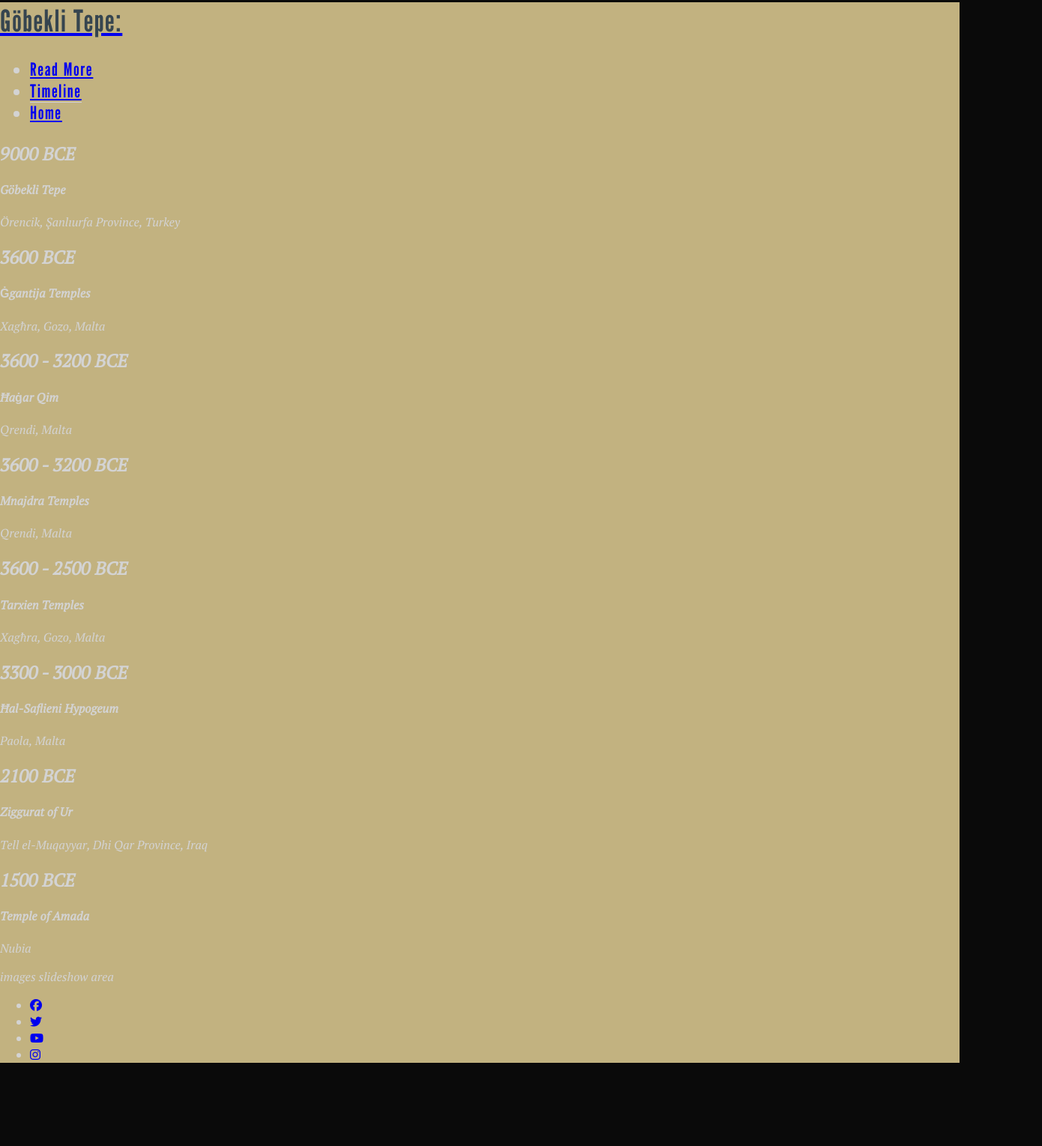
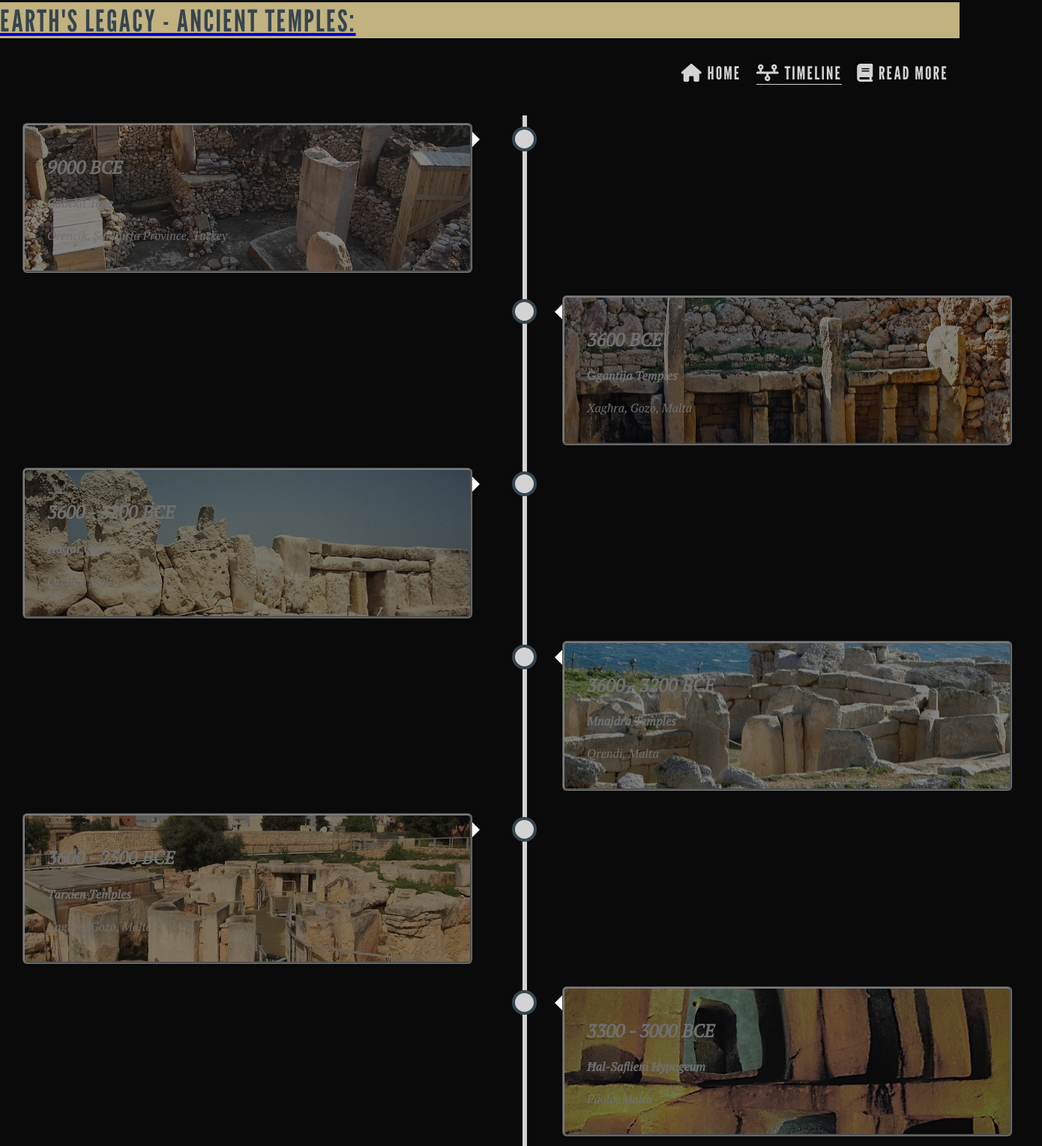
Before and after one commit to Code-Institute-Submissions/HTML-Essentials-Portfolio-Project, a plain HTML site: page timeline.html in a window 1280 px wide. Shown: the part 24-1553 px from the top of the page at 75% size, 1390 px wide, since content can reach past the window. Before the commit the page ends 1458 px from the top, so only its background shows below. Drawn offline with nearby package versions, Linux system fonts and the light colour scheme.

Commit message:
styled timeline and added images, synced the headers across all pages

```diff
--- a/assets/css/style.css
+++ b/assets/css/style.css
@@ -10,27 +10,21 @@ body {
     border: none;
 }
 
-/* headings  */
-
-header {
-    background-color: #c2b280;
-}
-
+/* header styling  */
 header a h1 {
     font-family: 'League Gothic', sans-serif;
     font-weight: 300;
     font-size: 250%;
     letter-spacing: 2px;
     color: #36454f;
-
+    background-color: #c2b280;
 }
 
-.title{
+.title {
     text-transform: uppercase;
 }
 
 /* navigation links */
-
 nav {
     font-family: 'League Gothic', sans-serif;
     font-weight: 250;
@@ -63,12 +57,12 @@ nav {
     width: 300px;
     height: 450px;
     padding: 12px;
-    border-style: solid;
+    border-radius: 6px;
+    border-style: groove;
     border-color: #d3d3d3;
     border-width: 1px;
     color: #36454f;
     background-color: #c2b280;
-
 }
 
 #text-outer {
@@ -81,7 +75,8 @@ nav {
     width: 75%;
     height: 500px;
     padding: 15px;
-    border-style: solid;
+    border-radius: 6px;
+    border-style: groove;
     border-color: #d3d3d3;
     border-width: 1px;
     color: #36454f;
@@ -128,13 +123,153 @@ iframe {
     line-height: 0;
     column-count: 3;
     column-gap: 2px;
- }
+}
 
- #images > img {
-     width: 100%;
- }
+#images>img {
+    width: 100%;
+}
 
- /* footer style  */
+/* footer style  */
 footer {
     background-color: #c2b280;
 }
+
+/* timeline styling */
+#temple-timeline {
+    background-color: #0a0a0a;
+}
+
+.timeline {
+    position: relative;
+    max-width: 1200px;
+    margin: 0 auto;
+}
+
+.timeline::after {
+    content: '';
+    position: absolute;
+    width: 6px;
+    background-color: #d3d3d3;
+    top: 0;
+    bottom: 0;
+    left: 55%;
+    margin-left: -3px;
+}
+
+.panel {
+    padding: 10px 40px;
+    position: relative;
+    width: 50%;
+}
+
+.panel::after {
+    content: '';
+    position: absolute;
+    width: 25px;
+    height: 25px;
+    right: -17px;
+    background-color: #d3d3d3;
+    border: 4px solid #36454f;
+    top: 15px;
+    border-radius: 50%;
+    z-index: 1;
+}
+
+.left {
+    left: -5%;
+}
+
+.right {
+    left: 55%;
+}
+
+.left::before {
+    content: " ";
+    height: 0;
+    position: absolute;
+    top: 22px;
+    width: 0;
+    z-index: 1;
+    right: 30px;
+    border: medium solid white;
+    border-width: 10px 0 10px 10px;
+    border-color: transparent transparent transparent white;
+}
+
+.right::before {
+    content: " ";
+    height: 0;
+    position: absolute;
+    top: 22px;
+    width: 0;
+    z-index: 1;
+    left: 30px;
+    border: medium solid white;
+    border-width: 10px 10px 10px 0;
+    border-color: transparent white transparent transparent;
+}
+
+.right::after {
+    left: -27px;
+}
+
+.left::after {
+    left: 693px;
+}
+
+.timeline-content {
+    color: #d3d3d3;
+    text-shadow: #0a0a0a;
+    padding: 20px 30px;
+    position: relative;
+    border-radius: 6px;
+    border-style: groove;
+    opacity: 0.5;
+}
+
+.timeline-content:hover {
+    opacity: 1;
+    color: white;
+}
+
+/* timeline images */
+#amada {
+    background-image: url(../images/Temple-of-Amada.jpg);
+    background-repeat: no-repeat;
+    background-position: center;
+}
+#ziggi {
+    background-image: url(../images/Ziggurat-of-Ur.jpg);
+    background-repeat: no-repeat;
+    background-position: center;
+}
+#hypo {
+    background-image: url(../images/Hal-Saflieni-Hypogeum.jpg);
+    background-repeat: no-repeat;
+    background-position: center;
+}
+#tarxien {
+    background-image: url(../images/Tarxien-Temples.jpg);
+    background-repeat: no-repeat;
+    background-position: center;
+}
+#mnajdra {
+    background-image: url(../images/Mnajdra.jpg);
+    background-repeat: no-repeat;
+    background-position: center;
+}
+#hagar {
+    background-image: url(../images/Hagar-Qim.jpg);
+    background-repeat: no-repeat;
+    background-position: center;
+}
+#ggantija {
+    background-image: url(../images/Ggantija.jpg);
+    background-repeat: no-repeat;
+    background-position: center;
+}
+#gobek {
+    background-image: url(../images/Gobekli-Tepe-timeline.jpg);
+    background-repeat: no-repeat;
+    background-position: center;
+}
--- a/timeline.html
+++ b/timeline.html
@@ -6,7 +6,7 @@
     <meta http-equiv="X-UA-Compatible" content="IE=edge">
     <meta name="viewport" content="width=device-width, initial-scale=1.0">
     <meta name="description" content="History and Archeology: Ancient Super Structures">
-    <meta name="keywords" content="<göbekli tepe, urfa turkey, megolithic, ancient, klaus schmidt>">
+    <meta name="keywords" content="göbekli tepe, urfa turkey, megolithic, ancient, klaus schmidt>">
 
     <title>Document</title>
 
@@ -16,85 +16,86 @@
 <body>
     <header>
         <a href="index.html">
-            <h1>Göbekli Tepe:</h1>
+            <h1 class="title">Earth's Legacy - Ancient Temples:</h1>
         </a>
 
         <nav>
-            <ul>
-                <li><a href="articles.html">Read More</a></li>
-                <li><a href="timeline.html" class="active">Timeline</a></li>
-                <li><a href="index.html">Home</a></li>
+            <ul id="navi" class="title">
+                <li><a href="articles.html"><i class="fa-solid fa-book"></i> Read More</a></li>
+                <li><a href="timeline.html" class="active"><i class="fa-solid fa-timeline"></i> Timeline</a></li>
+                <li><a href="index.html"><i class="fa-solid fa-house"></i> Home</a></li>
             </ul>
         </nav>
+        <br>
+        <br>
+        <br>
 
-        <div>
-            <div class="left-panel">
-                <div class="timeline-content">
+        <section id="temple-timeline">
+            <div class="timeline">
+                <div class="panel left">
+                    <div class="timeline-content" id="gobek">
                         <h2>9000 BCE</h2>
                         <h4>Göbekli Tepe</h4>
                         <p>Örencik, Şanlıurfa Province, Turkey</p>
                     </div>
                 </div>
 
-            <div class="right-panel">
-                <div class="timeline-content">
+                <div class="panel right">
+                    <div class="timeline-content" id="ggantija">
                         <h2>3600 BCE</h2>
                         <h4>Ġgantija Temples</h4>
                         <p>Xagħra, Gozo, Malta</p>
                     </div>
                 </div>
 
-            <div class="right-panel">
-                <div class="timeline-content">
+                <div class="panel left">
+                    <div class="timeline-content" id="hagar">
                         <h2>3600 - 3200 BCE</h2>
                         <h4>Ħaġar Qim</h4>
                         <p>Qrendi, Malta</p>
                     </div>
                 </div>
 
-            <div class="left-panel">
-                <div class="timeline-content">
+                <div class="panel right">
+                    <div class="timeline-content" id="mnajdra">
                         <h2>3600 - 3200 BCE</h2>
                         <h4>Mnajdra Temples</h4>
                         <p>Qrendi, Malta</p>
                     </div>
                 </div>
 
-            <div class="right-panel">
-                <div class="timeline-content">
+                <div class="panel left">
+                    <div class="timeline-content" id="tarxien">
                         <h2>3600 - 2500 BCE</h2>
                         <h4>Tarxien Temples</h4>
                         <p>Xagħra, Gozo, Malta</p>
                     </div>
                 </div>
 
-            <div class="left-panel">
-                <div class="timeline-content">
+                <div class="panel right">
+                    <div class="timeline-content" id="hypo">
                         <h2>3300 - 3000 BCE</h2>
                         <h4>Ħal-Saflieni Hypogeum</h4>
                         <p>Paola, Malta</p>
                     </div>
                 </div>
 
-            <div class="right-panel">
-                <div class="timeline-content">
+                <div class="panel left">
+                    <div class="timeline-content" id="ziggi">
                         <h2>2100 BCE</h2>
                         <h4>Ziggurat of Ur</h4>
                         <p>Tell el-Muqayyar, Dhi Qar Province, Iraq</p>
                     </div>
                 </div>
 
-            <div class="left-panel">
-                <div class="timeline-content">
+                <div class="panel right">
+                    <div class="timeline-content" id="amada">
                         <h2>1500 BCE</h2>
                         <h4>Temple of Amada</h4>
                         <p>Nubia</p>
                     </div>
                 </div>
             </div>
-
-        <section>
-            images slideshow area
         </section>
 
         <footer class="tail-end">
```
Also changed, not shown: index.html (+4 -2 lines), assets/images/Ggantija.jpg (added), assets/images/Gobekli-Tepe-timeline.jpg (added), assets/images/Hagar-Qim.jpg (added), assets/images/Hal-Saflieni-Hypogeum.jpg (added), assets/images/Mnajdra.jpg (added), assets/images/Tarxien-Temples.jpg (added), assets/images/Temple-of-Amada.jpg (added), assets/images/Ziggurat-of-Ur.jpg (added). Lines whose indentation alone changed are shown as unchanged.
